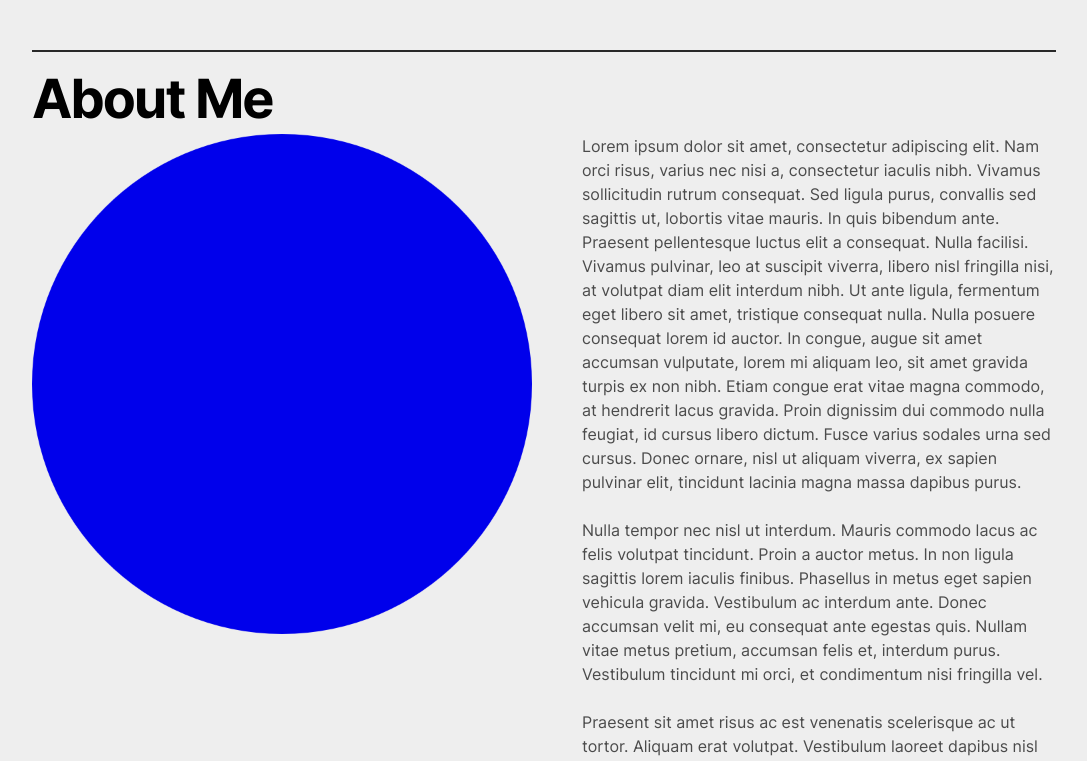
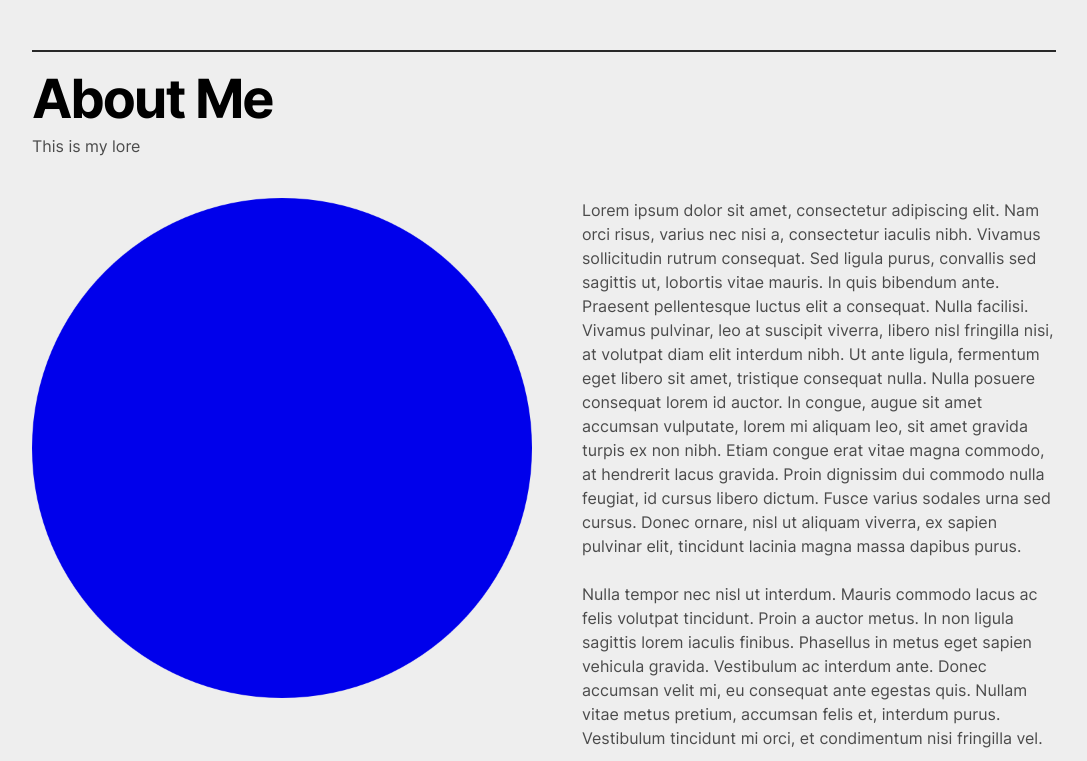
Before and after one commit to gathrean/my-portfolio, a React (Create React App) app: page / in a window 1280 px wide. Shown: the part 820-1581 px from the top of the page, without its empty margins (96-1183 px from the left). Built offline with nearby package versions, Linux system fonts and the light colour scheme.

Commit message:
Added margin about the about-me-container

```diff
--- a/src/pages/LandingPage/Sections/ABOUT/ABOUT.css
+++ b/src/pages/LandingPage/Sections/ABOUT/ABOUT.css
@@ -1,4 +1,5 @@
 .about-me-container {
+  margin-top: 40px;
   display: flex;
   gap: 50px;
 }
--- a/src/pages/LandingPage/Sections/ABOUT/ABOUT.jsx
+++ b/src/pages/LandingPage/Sections/ABOUT/ABOUT.jsx
@@ -9,6 +9,7 @@ export function ABOUT() {
     <div className="section-container">
       <hr />
       <h1>About Me</h1>
+      <p>This is my lore</p>
       <div clasName="section-container-child">
         <div className="about-me-container">
           <div className="about-me-images"><img src={GathreanIcon} alt="Gathrean" /></div>
```
